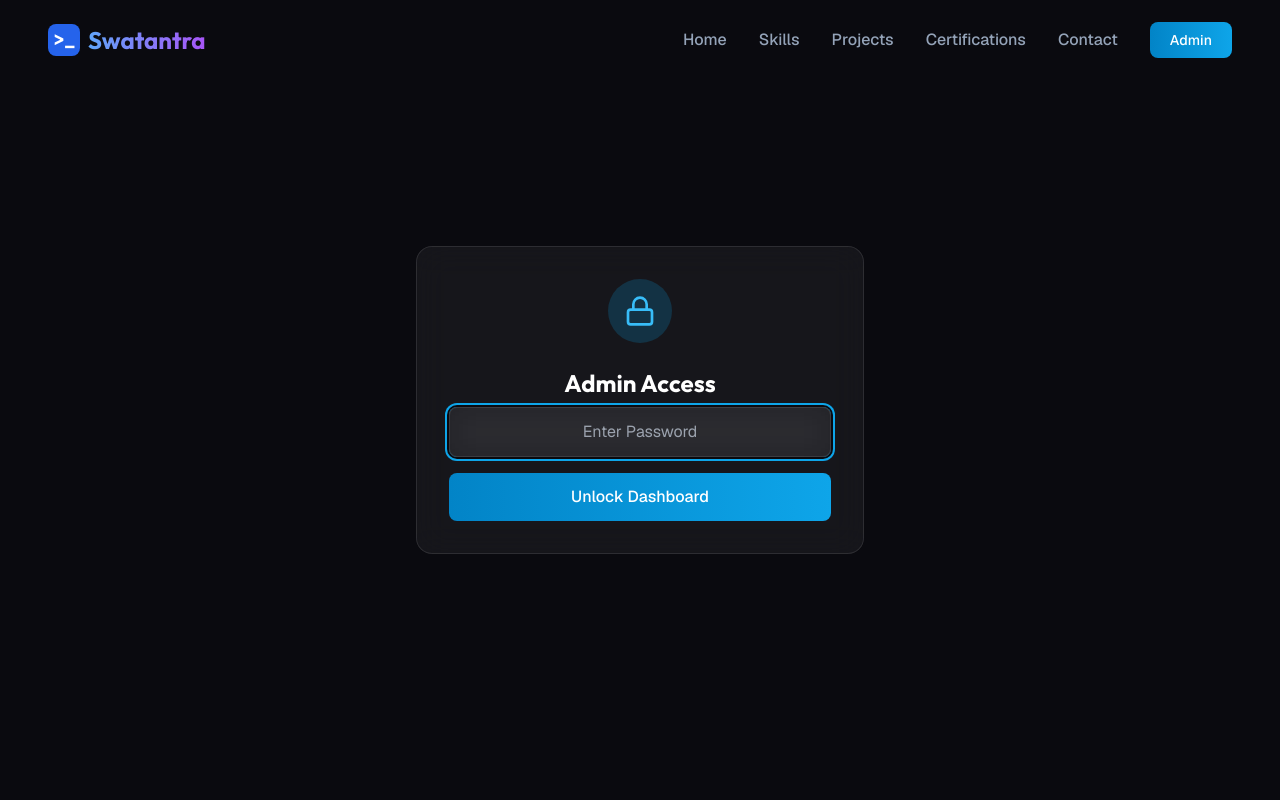
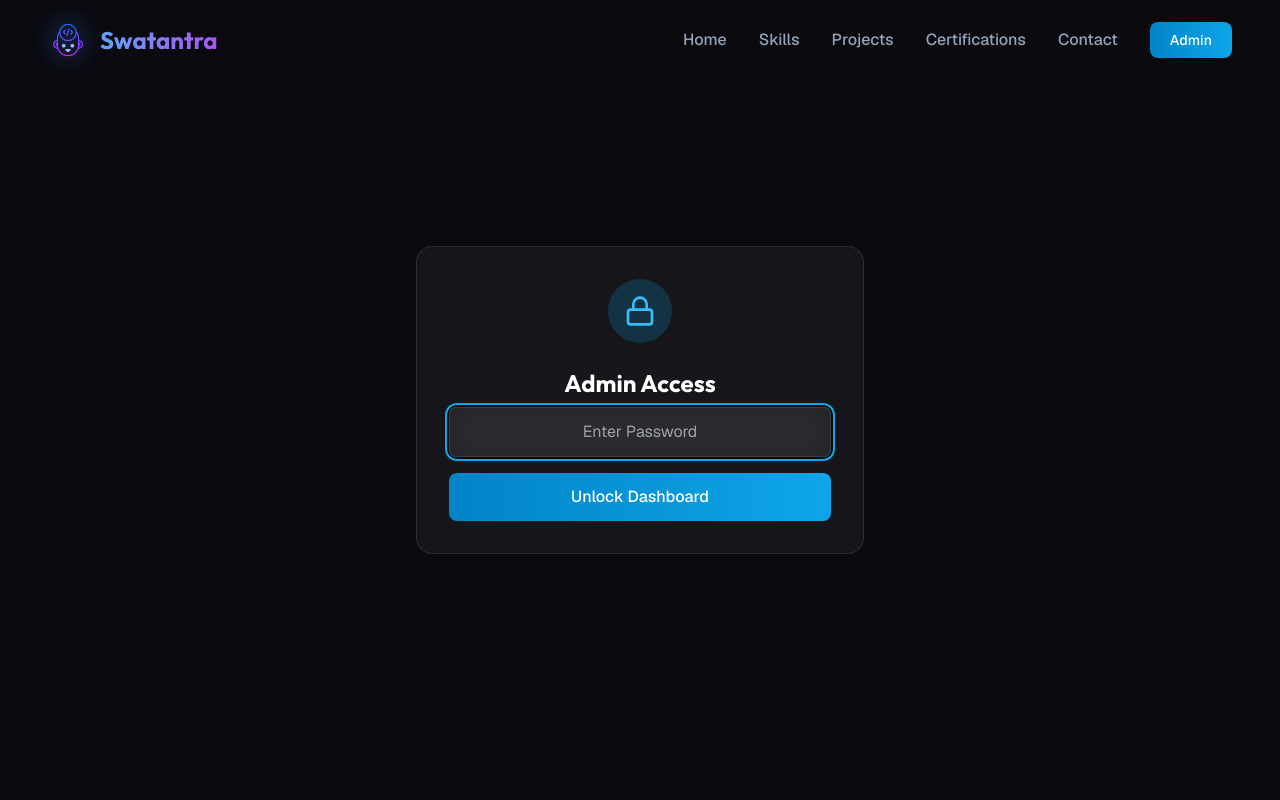
Before and after one commit to Swatantra-66/portfolio-web, a React (Vite) app in the folder frontend/: page /admin in a window 1280 px wide. Shown: the top 800 px of the page. Built offline with nearby package versions, Linux system fonts and the light colour scheme.

Commit message:
style(navbar): replace text logo with image and improve glassmorphism effects

```diff
--- a/frontend/src/components/Navbar.jsx
+++ b/frontend/src/components/Navbar.jsx
@@ -2,6 +2,7 @@ import { useState, useEffect } from "react";
 import { motion, AnimatePresence } from "framer-motion";
 import { Menu, X } from "lucide-react";
 import { Link, useLocation } from "react-router-dom";
+import logoImg from "../assets/portfolio-logo.png";
 
 const navLinks = [
   { name: "Home", path: "/", hash: "#" },
@@ -51,12 +52,18 @@ const Navbar = () => {
             className="relative z-10"
           >
             <motion.div
-              className="text-2xl font-display font-bold flex items-center gap-2"
+              className="text-2xl font-display font-bold flex items-center gap-3"
               whileHover={{ scale: 1.05 }}
               whileTap={{ scale: 0.95 }}
             >
-              <div className="h-8 w-8 bg-blue-600 rounded-lg flex items-center justify-center text-white font-mono text-lg">
-                &gt;_
+              <div className="h-10 w-10 relative flex items-center justify-center">
+                <div className="absolute inset-0 bg-blue-500 blur-md opacity-20 rounded-full"></div>
+
+                <img
+                  src={logoImg}
+                  alt="Swatantra Logo"
+                  className="w-full h-full object-contain relative z-10"
+                />
               </div>
               <span className="bg-gradient-to-r from-blue-400 to-purple-500 bg-clip-text text-transparent">
                 Swatantra
--- a/frontend/src/index.css
+++ b/frontend/src/index.css
@@ -164,3 +164,9 @@
 *:focus-visible {
   @apply outline-none ring-2 ring-primary-500 ring-offset-2 ring-offset-[var(--bg-primary)];
 }
+
+.whitespace-pre-wrap ul,
+.whitespace-pre-wrap li {
+  margin-bottom: 8px;
+  display: block;
+}
```
